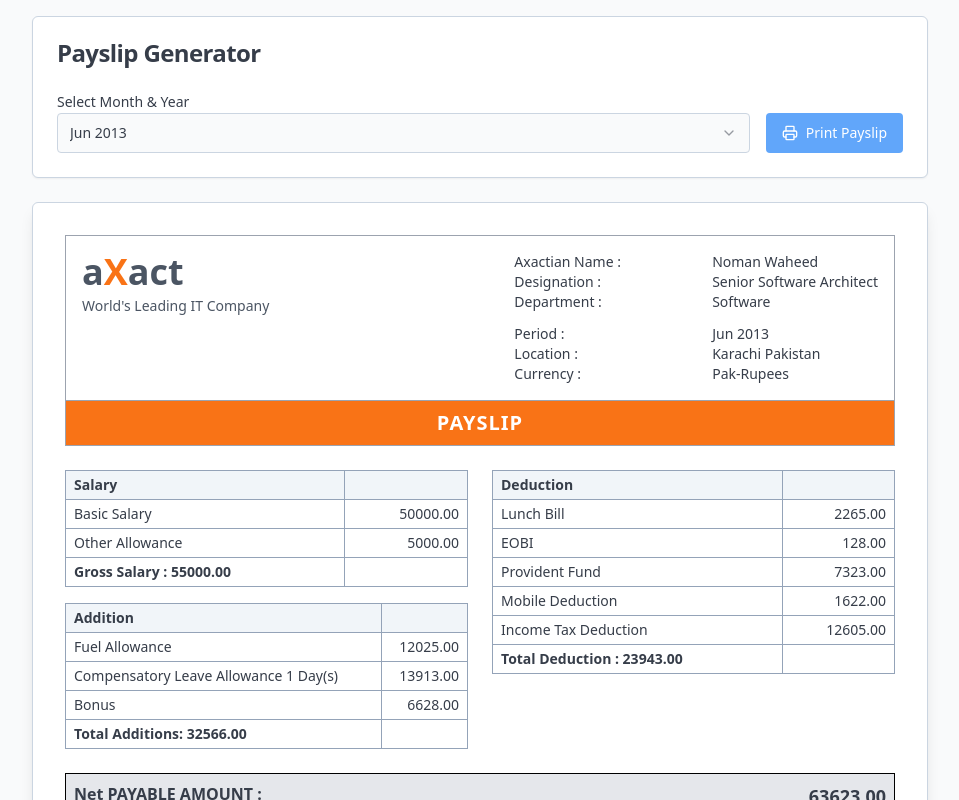
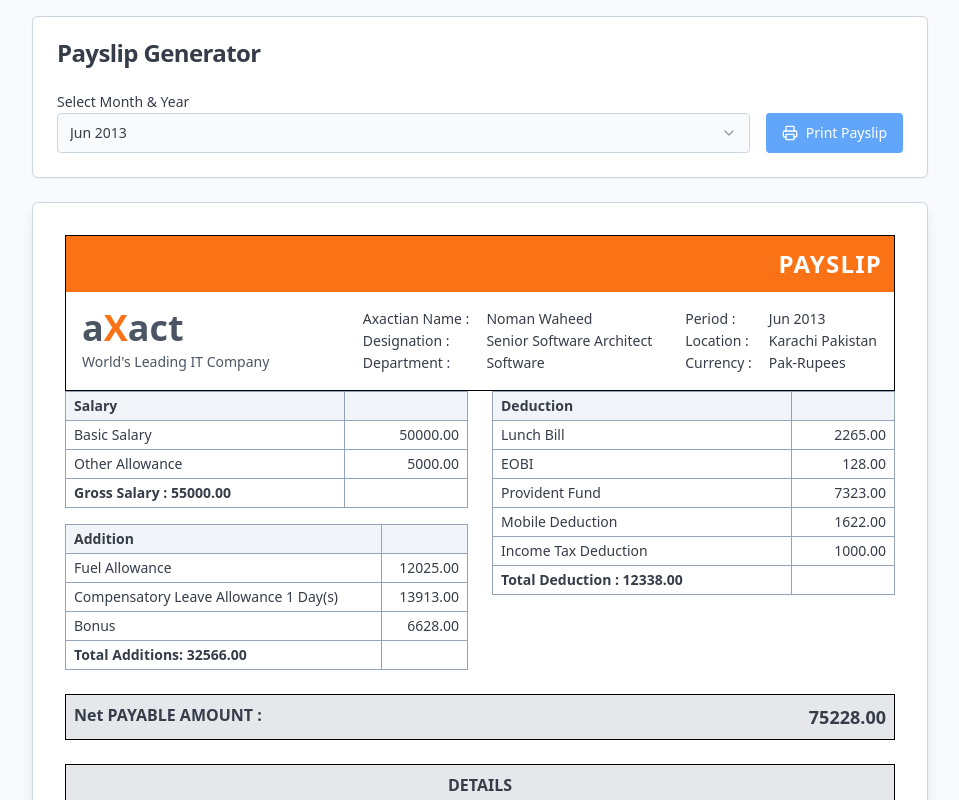
Before and after one commit to sandboxdeveloper3/payslip-genie-pro, a React (Vite) app: page / in a window 1280 px wide. Shown: the top 800 px of the page, without its empty margins (160-1119 px from the left). Built offline with nearby package versions, Linux system fonts and the light colour scheme; the HTML template or start-up script is replaced by a standard one.

Commit message:
Fix payslip header and tax calculation

```diff
--- a/src/components/PayslipGenerator.tsx
+++ b/src/components/PayslipGenerator.tsx
@@ -39,8 +39,13 @@ const PayslipGenerator = () => {
     const compensatoryLeave = generateRandomDeduction(13000, 14000);
     const bonus = generateRandomDeduction(6000, 7000);
 
-    // Fixed tax deductions
-    const incomeTax = 12605; // Fixed as per requirement
+    // Calculate income tax based on FBR 2013-14 rates
+    const annualSalary = basicSalary * 12; // 600,000 annually
+    // For 2013-14: Exemption was Rs 300,000, then 2% up to 400,000, then 5% up to 750,000
+    // Annual taxable income: 600,000 - 300,000 = 300,000
+    // Tax: First 100,000 @ 2% = 2,000, Next 200,000 @ 5% = 10,000
+    // Total annual tax = 12,000, Monthly = 1,000
+    const incomeTax = 1000; // Based on FBR 2013-14 rates for 50,000 monthly salary
 
     // Random other deductions
     const lunchBill = generateRandomDeduction(2200, 2800);
@@ -136,9 +141,14 @@ const PayslipGenerator = () => {
         {/* Payslip */}
         <Card className="payslip-container bg-white shadow-lg">
           <CardContent className="p-8">
-            {/* Header */}
-            <div className="border border-gray-400 mb-6">
-              {/* Top section with logo and employee info */}
+            {/* Header - Exact match to original */}
+            <div className="border border-black">
+              {/* PAYSLIP header bar at top */}
+              <div className="bg-orange-500 text-white p-3 text-right">
+                <h1 className="text-2xl font-bold tracking-wider">PAYSLIP</h1>
+              </div>
+
+              {/* Main header content */}
               <div className="p-4 flex justify-between items-start">
                 <div>
                   <div className="text-4xl font-bold text-gray-600 mb-1">
@@ -148,36 +158,29 @@ const PayslipGenerator = () => {
                 </div>
 
                 <div className="text-right">
-                  <div className="grid grid-cols-2 gap-x-8 gap-y-1 text-sm">
-                    <div className="text-left">
-                      <div><span className="font-medium">Axactian Name :</span></div>
-                      <div><span className="font-medium">Designation :</span></div>
-                      <div><span className="font-medium">Department :</span></div>
-                    </div>
-                    <div className="text-left">
-                      <div>Noman Waheed</div>
-                      <div>Senior Software Architect</div>
-                      <div>Software</div>
-                    </div>
-                  </div>
-                  <div className="grid grid-cols-2 gap-x-8 gap-y-1 text-sm mt-3">
-                    <div className="text-left">
-                      <div><span className="font-medium">Period :</span></div>
-                      <div><span className="font-medium">Location :</span></div>
-                      <div><span className="font-medium">Currency :</span></div>
-                    </div>
-                    <div className="text-left">
-                      <div>{selectedMonth} {selectedYear}</div>
-                      <div>Karachi Pakistan</div>
-                      <div>Pak-Rupees</div>
-                    </div>
-                  </div>
+                  <table className="text-sm">
+                    <tbody>
+                      <tr>
+                        <td className="text-left pr-4"><span className="font-medium">Axactian Name :</span></td>
+                        <td className="text-left">Noman Waheed</td>
+                        <td className="text-left pl-8 pr-4"><span className="font-medium">Period :</span></td>
+                        <td className="text-left">{selectedMonth} {selectedYear}</td>
+                      </tr>
+                      <tr>
+                        <td className="text-left pr-4"><span className="font-medium">Designation :</span></td>
+                        <td className="text-left">Senior Software Architect</td>
+                        <td className="text-left pl-8 pr-4"><span className="font-medium">Location :</span></td>
+                        <td className="text-left">Karachi Pakistan</td>
+                      </tr>
+                      <tr>
+                        <td className="text-left pr-4"><span className="font-medium">Department :</span></td>
+                        <td className="text-left">Software</td>
+                        <td className="text-left pl-8 pr-4"><span className="font-medium">Currency :</span></td>
+                        <td className="text-left">Pak-Rupees</td>
+                      </tr>
+                    </tbody>
+                  </table>
                 </div>
-              </div>
-
-              {/* PAYSLIP header bar */}
-              <div className="bg-orange-500 text-white p-2 text-center border-t border-gray-400">
-                <h1 className="text-xl font-bold tracking-wider">PAYSLIP</h1>
               </div>
             </div>
 
```
